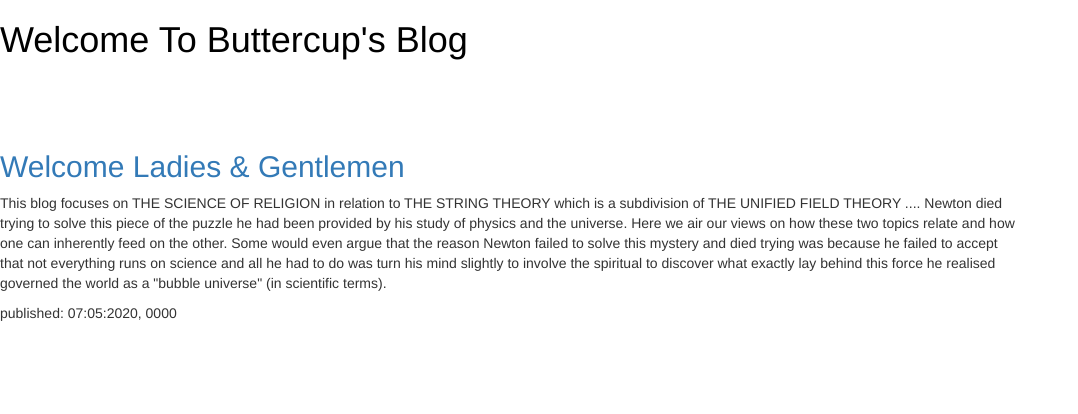
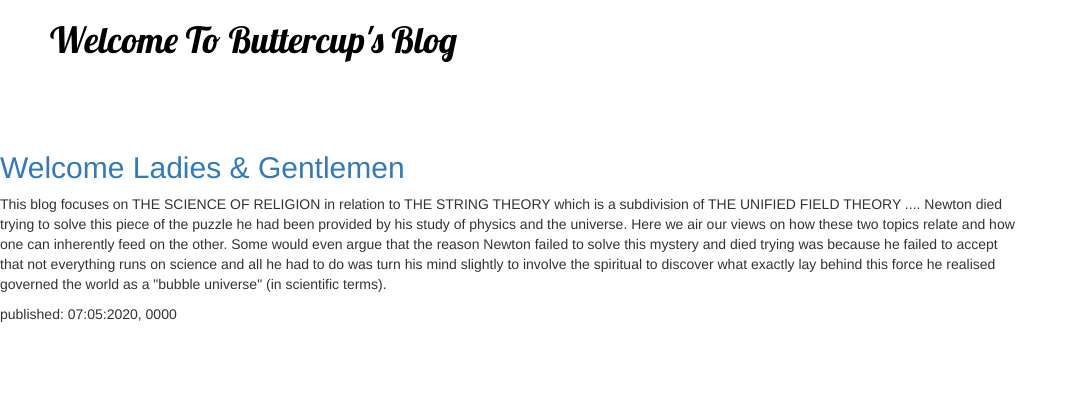
Before and after one commit to Raych118/my-first-blog, a Django app: page / in a window 1280 px wide. Shown: the top 414 px of the page, without its empty margins (0-1078 px from the left). Run offline with Django 3.2, Linux system fonts and the light colour scheme; some libraries are stand-ins or nearby versions.

Commit message:
checking if new css commands work.

```diff
--- a/blog/static/css/blog.css
+++ b/blog/static/css/blog.css
@@ -1,7 +1,14 @@
 body{
 	width: 80%;
+
 }
 
 h1 a{
     color: black;
+    font-family: 'Lobster';
+    padding-left: 50px;
   }
+
+  .header{
+
+  }
--- a/blog/templates/blog/post_list.html
+++ b/blog/templates/blog/post_list.html
@@ -6,9 +6,10 @@
 	<link rel="stylesheet" href="//maxcdn.bootstrapcdn.com/bootstrap/3.2.0/css/bootstrap.min.css">
 	<link rel="stylesheet" href="//maxcdn.bootstrapcdn.com/bootstrap/3.2.0/css/bootstrap-theme.min.css">
 	<link rel="stylesheet" href="{% static 'css/blog.css' %}">
+	<link href="//fonts.googleapis.com/css?family=Lobster&subset=latin,latin-ext" rel="stylesheet" type="text/css">
 </head>
 <body>
-	<div>
+	<div class="header">
 		<h1><a href="/"> Welcome To Buttercup's Blog</a></h1>
 	</div>
 	<br>
```
